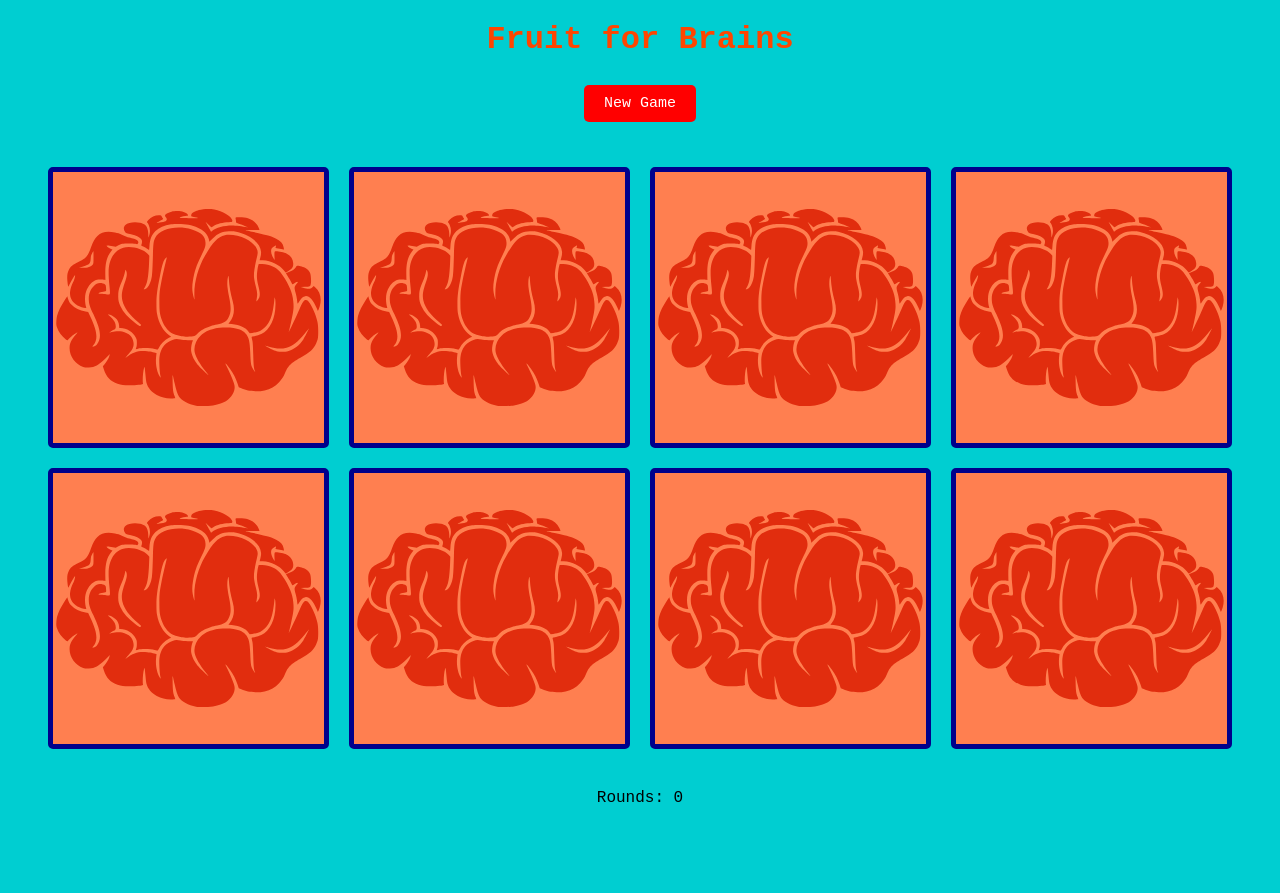
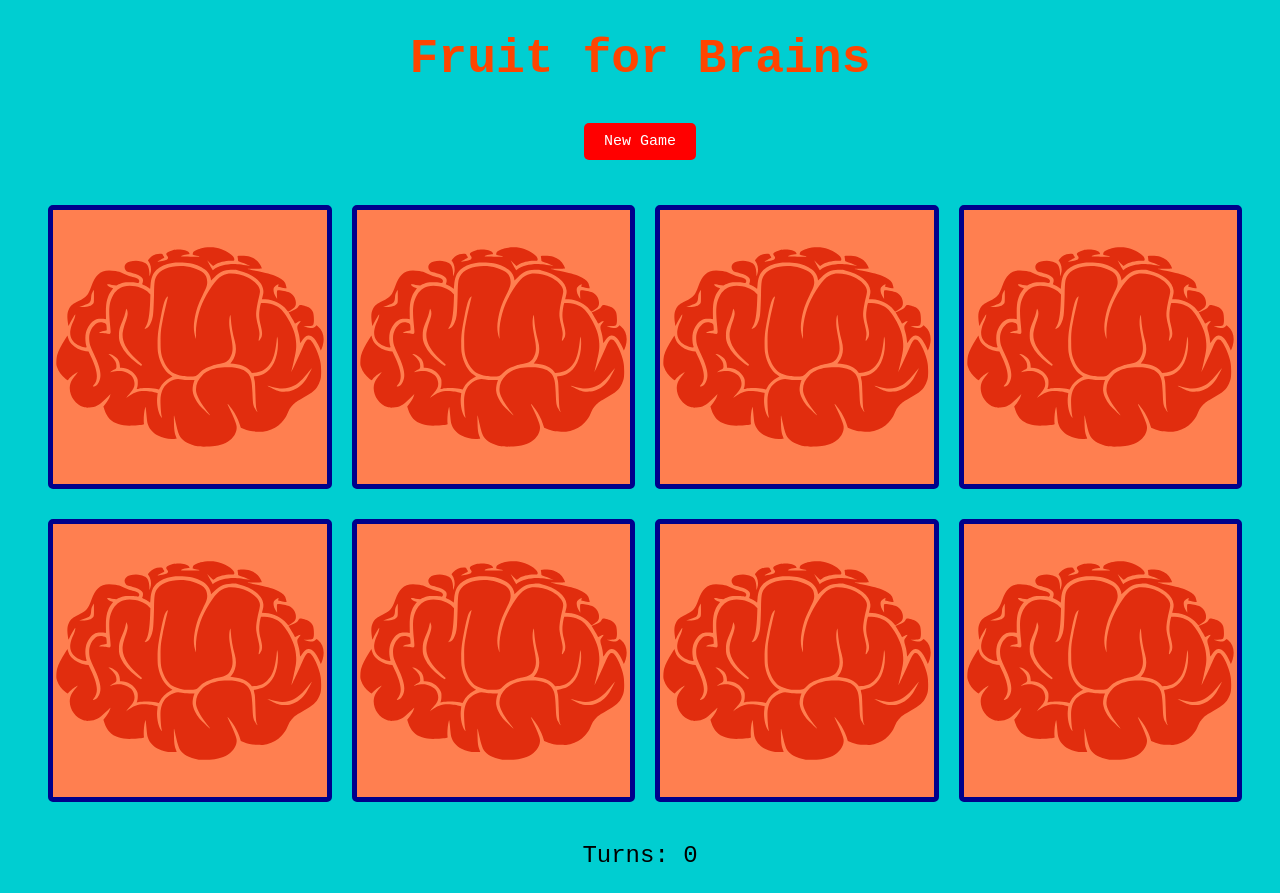
Before and after one commit to RaulCamargo/CS395.48_Assignment2, a React (Create React App) app: page / in a window 1280 px wide. Both pictures are taken after a click on the button "New Game". Before the commit the page ends 823 px from the top, so only its background shows below. Built offline with nearby package versions, Linux system fonts and the light colour scheme.

Commit message:
cards flip on no match. stay on match.

```diff
--- a/src/App.css
+++ b/src/App.css
@@ -6,5 +6,5 @@
   margin: 40px;
   display: grid;
   grid-template-columns: 1fr 1fr 1fr 1fr;
-  grid-gap: 20px;
+  grid-gap: 30px;
 }
--- a/src/App.js
+++ b/src/App.js
@@ -1,6 +1,5 @@
 import { useEffect, useState } from 'react';
 import './App.css';
-import Button from './Component/Button';
 import {fruits} from './Component/Fruits';
 import Card from './Component/Card';
 
@@ -8,7 +7,6 @@ function App() {
 
   const [cardGrid, setCardGrid] = useState([]);
   const shuffledCards = [...fruits, ...fruits].map((card, idx) => ({...card, id: idx}))
-
   const [choiceOne, setChoiceOne] = useState(null);
   const [choiceTwo, setChoiceTwo] = useState(null);
   const [flips, setFlips] = useState(0);
@@ -26,20 +24,21 @@ function App() {
 
   const handleChoice = (card) =>
   {
-    choiceOne ? setChoiceTwo(card.text) : setChoiceOne(card.text)
+    choiceOne ? setChoiceTwo(card) : setChoiceOne(card)
   }
 
+  // Check for match
   useEffect(() =>
   {
-    if(choiceTwo)
+    if(choiceOne && choiceTwo)
     {
-      if(choiceOne === choiceTwo)
+      if(choiceOne.src === choiceTwo.src)
       {
-        setCardGrid(prevCard =>
+        setCardGrid(prevCardGrid =>
           {
-            return prevCard.map(card =>
+            return prevCardGrid.map(card =>
               {
-                if(card.text === choiceOne)
+                if(card.src === choiceOne.src)
                 {
                   return {...card, matched: true}
                 }
@@ -53,7 +52,7 @@ function App() {
       }
       else
       {
-        reset()
+        setTimeout(() => reset(), 1000)
       }
     }
   },
@@ -65,24 +64,24 @@ function App() {
   {
     setChoiceOne(null)
     setChoiceTwo(null)
-    setFlips(prevCount => prevCount + 1)
+    setFlips(prevFlips => prevFlips + 1)
   }
 
   return (
     <div className="App">
       <h1 className='header'>Fruit for Brains</h1>
-      <Button onClick={shuffle}/>
+      <button className='btn' onClick={shuffle}>New Game</button>
 
       <div className='game-grid'>
         {
           cardGrid.map(card =>
           (
-            <Card key={card.id} card={card} handleChoice={handleChoice} />
+            <Card key={card.id} card={card} handleChoice={handleChoice} selected={card === choiceOne || card === choiceTwo || card.matched} />
           ))
         }
       </div>
       <div>
-        <p>Rounds: {flips}</p>
+        <p>Turns: {flips}</p>
       </div>
     </div>
 
--- a/src/Component/Button.js
+++ /dev/null
@@ -1,17 +0,0 @@
-import PropTypes from 'prop-types'
-
-
-const Button = ({onClick}) =>
-{
-  return <div style={{"display": "flex", "justifyContent": "center", "alignItems": "center"}}>
-  <button className='btn'
-  onClick={onClick}>
-  New Game
-  </button>
-  </div>
-}
-
-Button.propTypes = {
-    onClick: PropTypes.func
-}
-export default Button
--- a/src/Component/Card.js
+++ b/src/Component/Card.js
@@ -1,33 +1,17 @@
 import brain from '../assets/Brain.svg';
-import { useState } from 'react';
 
-const Card = ({card, handleChoice}) =>
+const Card = ({card, handleChoice, selected}) =>
 {
-    const [selected, setSelected] = useState(false);
-    const [matched, setMatched] = useState(false);
-
     const handleClick = () =>
     {
         handleChoice(card)
-        setSelected(true)
     }
 
-
-
-    if(selected === false)
-    {
-        return (
-            <div className='card'>
-                <div>
-                    <img className='reverse' src={brain} alt='back' onClick={handleClick} />
-                </div>
-            </div>
-        )
-    }
     return (
-        <div className='card'>
-            <div>
-                <img className='face' src={card.src} alt={card.text} />
+        <div className="card">
+            <div className={ selected ? "chosen" : ""}>
+                <img className="face" src={card.src} alt={card.text} />
+                <img className="reverse" src={brain} alt="back" onClick={handleClick} />
             </div>
         </div>
     )
--- a/src/index.css
+++ b/src/index.css
@@ -2,6 +2,7 @@ body
 {
   font-family: 'Courier New', Courier, monospace;
   background-color: darkturquoise;
+  font-size: 1.5em;
 }
 
 .header
@@ -34,17 +35,28 @@ body
 .card
 {
   position: relative;
+
+}
+.card img
+{
   background-color: coral;
   border: 5px solid darkblue;
   border-radius: 5px;
-}
-.card img
-{
   width: 100%;
   height: 100%;
   display: block;
 }
-.reverse
+.card .face
+{
+  transform: rotateY(90deg);
+  position: absolute
+}
+.card .chosen .face
+{
+  transform: rotateX(0);
+}
+
+.reverse:hover
 {
   cursor: pointer;
 }
```
